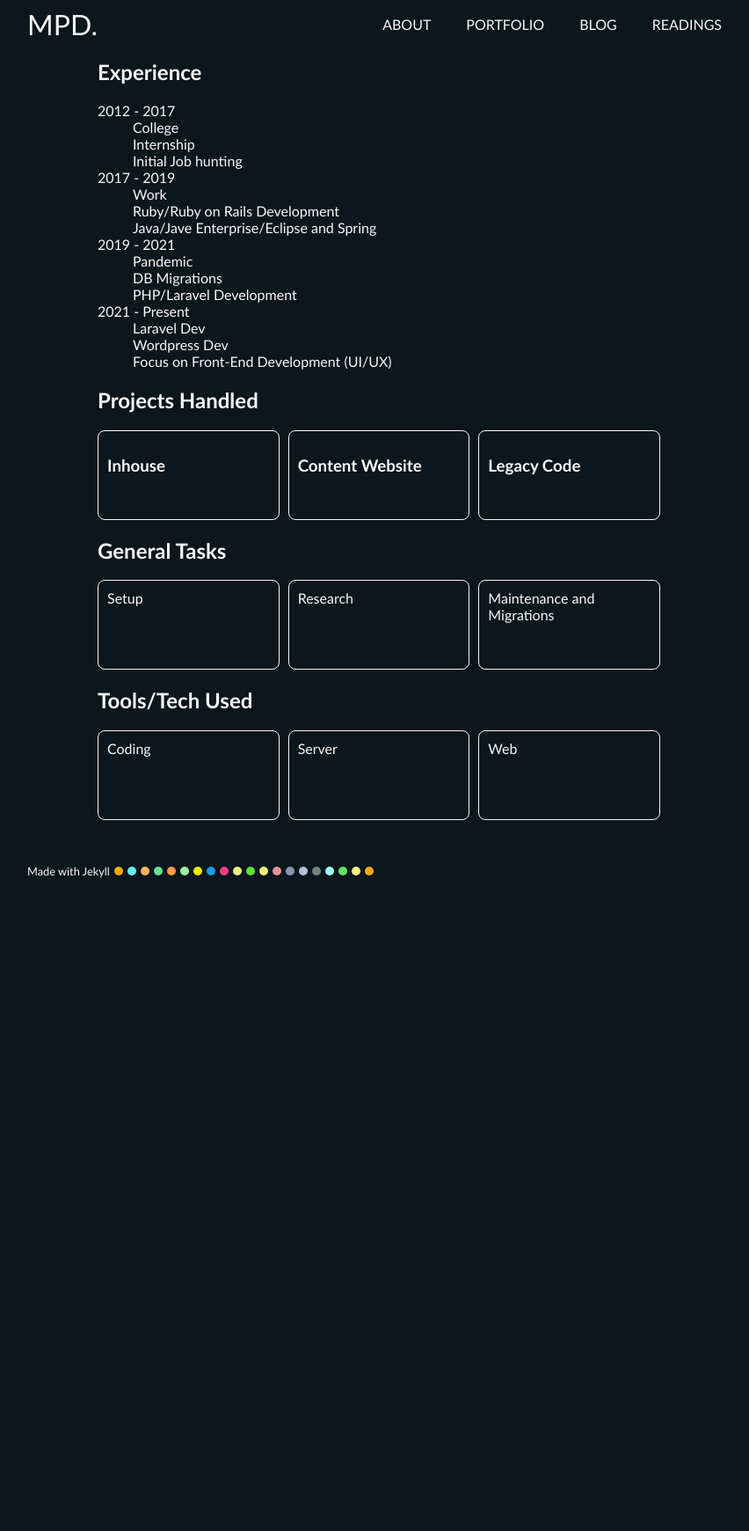
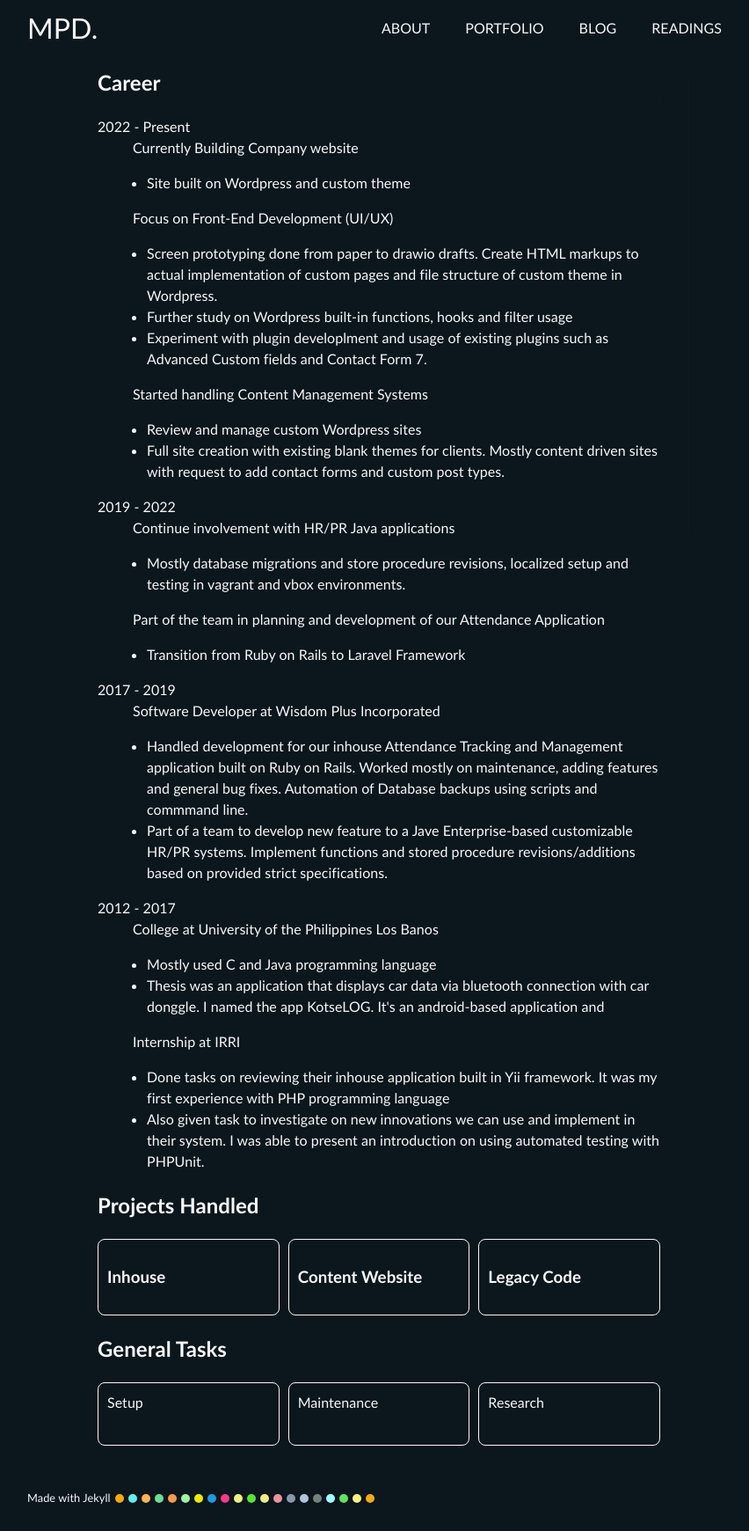
Before and after one commit to mpdagang/mpdagang.github.io, a Jekyll site: the page built from _pages/portfolio.html, in a window 1280 px wide. Shown: the whole page at 88% size, without its empty margins (209-1061 px from the left). Built offline with Jekyll 4.4.1, drawn with Linux system fonts in a browser that asks for light colours; before the commit the page ends 1026 px from its top, so only the background shows below that.

Commit message:
Add portfolio revions
- included minor style changes for reading

```diff
--- a/_pages/portfolio.html
+++ b/_pages/portfolio.html
@@ -5,26 +5,67 @@ permalink: /portfolio/
 
 <article class="mp-con mp-w-m p-portfolio">
   <div id="test" class="test"> <!-- test START -->
+    <h2>Career</h2>
+    <dl>
+      <dt>2022 - Present</dt>
+        <dd>Currently Building Company website</dd>
+        <ul>
+          <li>Site built on Wordpress and custom theme</li>
+        </ul>
+        <dd>Focus on Front-End Development (UI/UX)</dd>
+        <ul>
+          <li>Screen prototyping done from paper to drawio drafts. Create HTML markups to
+            actual implementation of custom pages and file structure of custom theme in
+            Wordpress.
+          </li>
+          <li>Further study on Wordpress built-in functions, hooks and filter usage</li>
+          <li>Experiment with plugin developlment and usage of existing plugins such as
+              Advanced Custom fields and Contact Form 7.
+          </li>
+        </ul>
+        <dd>Started handling Content Management Systems</dd>
+        <ul>
+          <li>Review and manage custom Wordpress sites</li>
+          <li>Full site creation with existing blank themes for clients. Mostly content driven sites with request
+              to add contact forms and custom post types.
+          </li>
+        </ul>
+        <ul>
 
-    <!-- EXPERIENCE -->
-    <h2>Experience</h2>
-    <dl>
+        </ul>
+      <dt>2019 - 2022</dt>
+        <dd>Continue involvement with HR/PR Java applications</dd>
+        <ul>
+          <li>Mostly database migrations and store procedure revisions, localized setup and testing in vagrant and vbox environments.</li>
+        </ul>
+        <dd>Part of the team in planning and development of our Attendance Application</dd>
+        <ul>
+          <li>Transition from Ruby on Rails to Laravel Framework</li>
+        </ul>
+      <dt>2017 - 2019</dt>
+        <dd>Software Developer at Wisdom Plus Incorporated</dd>
+        <ul>
+          <li>Handled development for our inhouse Attendance Tracking and Management application
+            built on Ruby on Rails. Worked mostly on  maintenance, adding features and general bug fixes. Automation of Database
+            backups using scripts and commmand line.</li>
+          <li>Part of a team to develop new feature to a Jave Enterprise-based customizable HR/PR systems.
+            Implement functions and stored procedure revisions/additions based on provided strict specifications.</li>
+        </ul>
       <dt>2012 - 2017</dt>
-        <dd>College</dd>
-        <dd>Internship</dd>
-        <dd>Initial Job hunting</dd>
-      <dt>2017 - 2019</dt>
-        <dd>Work</dd>
-        <dd>Ruby/Ruby on Rails Development</dd>
-        <dd>Java/Jave Enterprise/Eclipse and Spring</dd>
-      <dt>2019 - 2021</dt>
-        <dd>Pandemic</dd>
-        <dd>DB Migrations</dd>
-        <dd>PHP/Laravel Development</dd>
-      <dt>2021 - Present</dt>
-        <dd>Laravel Dev</dd>
-        <dd>Wordpress Dev</dd>
-        <dd>Focus on Front-End Development (UI/UX)</dd>
+        <dd>College at University of the Philippines Los Banos</dd>
+        <ul>
+          <li>Mostly used  C and Java programming language</li>
+          <li>Thesis was an application that displays car data via bluetooth connection with car donggle.
+              I named the app KotseLOG. It's an android-based application and </li>
+        </ul>
+        <dd>Internship at IRRI</dd>
+        <ul>
+          <li>Done tasks on reviewing their inhouse application built in Yii framework. It was my first experience with
+              PHP programming language</li>
+          <li>Also given task to investigate on new innovations we can use and implement in their system. I was able to
+              present an introduction on using automated testing with PHPUnit.
+          </li>
+        </ul>
     </dl>
 
     <!-- PROJECTS -->
@@ -32,24 +73,12 @@ permalink: /portfolio/
     <div class="card-list">
       <div class="card-item p-card">
         <h3>Inhouse</h3>
-        <!-- <ul>
-          <li>Ruby Web App</li>
-          <li>Laravel Web App</li>
-        </ul> -->
       </div>
       <div class="card-item p-card">
         <h3>Content Website</h3>
-        <!-- <ul>
-          <li>Wordpress</li>
-          <li>Themes and Plugins</li>
-        </ul> -->
       </div>
       <div class="card-item p-card">
         <h3>Legacy Code</h3>
-        <!-- <ul>
-          <li>Java Enterprise</li>
-          <li>Spring</li>
-        </ul> -->
       </div>
     </div>
 
@@ -57,16 +86,8 @@ permalink: /portfolio/
     <h2>General Tasks</h2>
     <div class="card-list">
       <div class="card-item p-card">Setup</div>
+      <div class="card-item p-card">Maintenance</div>
       <div class="card-item p-card">Research</div>
-      <div class="card-item p-card">Maintenance and Migrations</div>
-    </div>
-
-    <!-- TOOLS -->
-    <h2>Tools/Tech Used</h2>
-    <div class="card-list">
-      <div class="card-item p-card">Coding</div>
-      <div class="card-item p-card">Server</div>
-      <div class="card-item p-card">Web</div>
     </div>
 
 
--- a/assets/styles/main.scss
+++ b/assets/styles/main.scss
@@ -3,8 +3,10 @@
 /* Base
 -----------------------------------------*/
 body {
-  font-family: 'Trebuchet MS', sans-serif, 'Arial';
+  font-family: "Trebuchet MS", sans-serif, "Arial";
   font-size: 1rem;
+  letter-spacing: 0.003em;
+  line-height: 1.5;
   background-color: #0B161D;
   color: #F8F8F8;
 }
@@ -41,6 +43,9 @@ a {
     color: inherit;
 }
 
+ul {
+  margin-left: 1em;
+}
 
 /* Layout
 -----------------------------------------*/
@@ -65,7 +70,7 @@ a {
 }
 
 .card-item {
-    min-height: 80px;
+    min-height: 50px;
 }
 
 
@@ -177,7 +182,6 @@ footer {
   transform: translateX(-700px);
   opacity: 0;
   visibility: hidden;
-  // transition-delay: 20s;
 }
 
 .p-portfolio .card-item {
```
